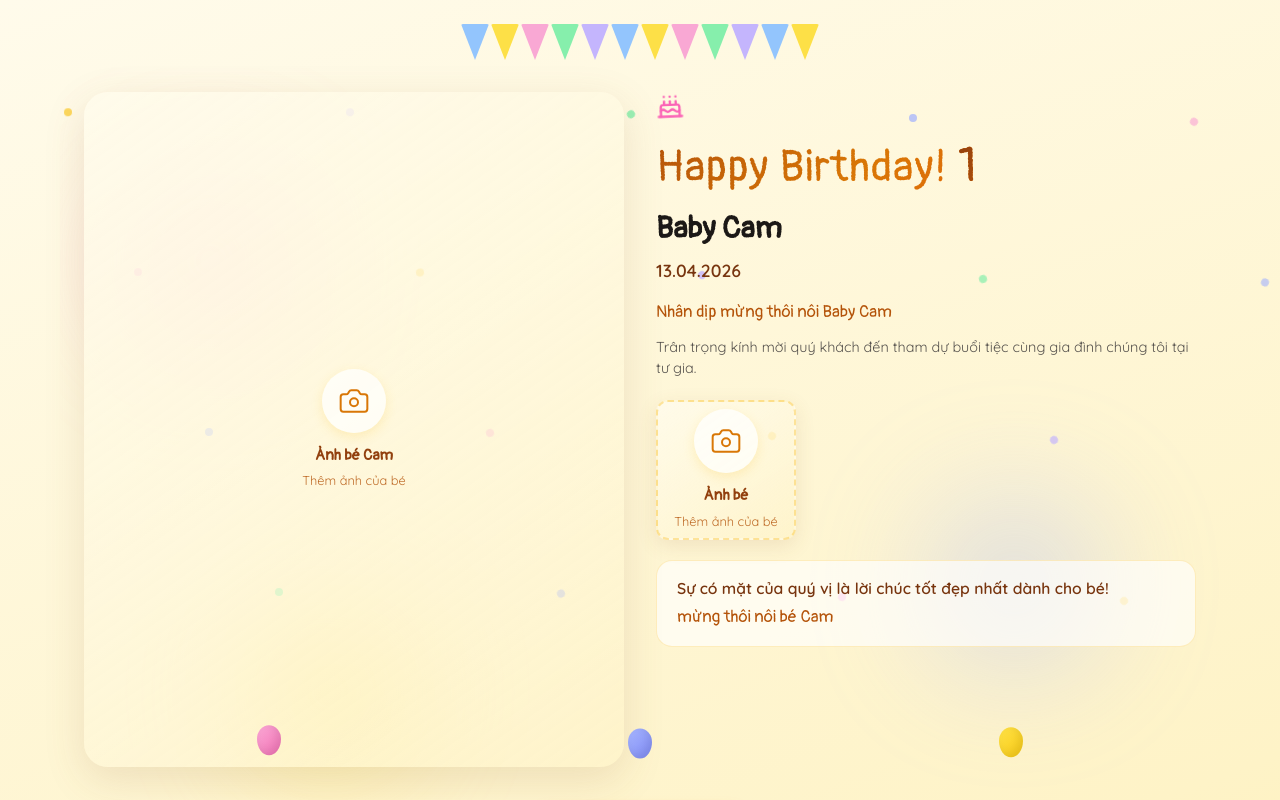
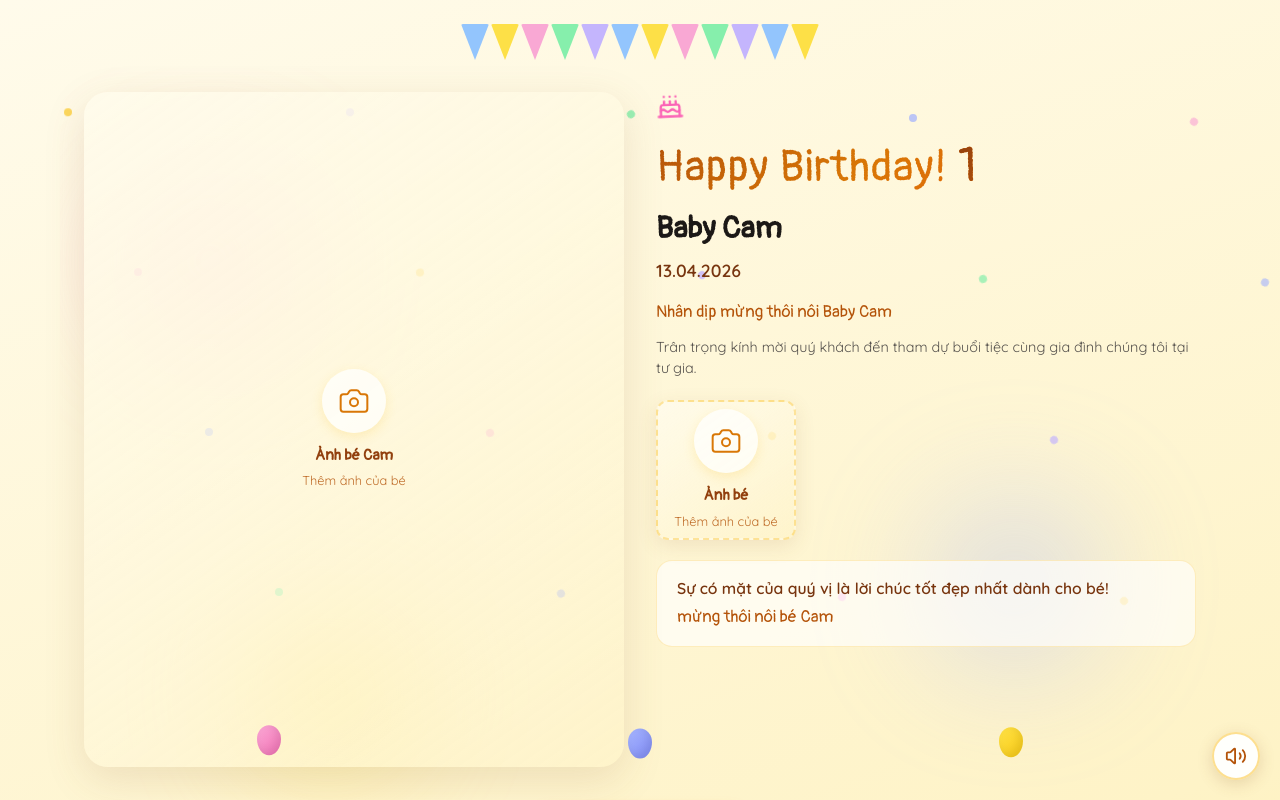
Before and after one commit to Namdevv/HPPD_CAM, a React (Vite) app: page / in a window 1280 px wide. Shown: the top 800 px of the page. Built offline with nearby package versions, Linux system fonts and the light colour scheme; no server answers.

Commit message:
feat: Add autoplay and mute toggle for Happy Birthday music in the app

```diff
--- a/src/App.tsx
+++ b/src/App.tsx
@@ -1,12 +1,15 @@
-import React, { useState, useEffect } from 'react';
+import React, { useState, useEffect, useRef } from 'react';
 import { motion, AnimatePresence } from 'motion/react';
-import { Heart, Camera, MessageCircle, Send, Sparkles, Star, Cake, ChevronLeft, ChevronRight, X, MapPin } from 'lucide-react';
+import { Heart, Camera, MessageCircle, Send, Sparkles, Star, Cake, ChevronLeft, ChevronRight, X, MapPin, Volume2, VolumeX } from 'lucide-react';
 
 // Địa điểm tiệc — sửa địa chỉ và link Google Maps embed (lấy từ Google Maps → Chia sẻ → Nhúng bản đồ)
 const PARTY_ADDRESS = '964/2 Lê Đức Anh, Tân Tạo, Bình Tân, TP.HCM';
 // Lấy link embed: Google Maps → Chọn địa điểm → Chia sẻ → Nhúng bản đồ → copy src của iframe
 const PARTY_MAP_EMBED_URL = `https://www.google.com/maps?q=${encodeURIComponent(PARTY_ADDRESS)}&output=embed`;
 import confetti from 'canvas-confetti';
+
+// Nhạc Happy Birthday — đặt file happy-birthday.mp3 vào thư mục public/
+const BIRTHDAY_MUSIC_SRC = '/atlasaudio-birthday-491022.mp3';
 
 interface Wish {
   id: number;
@@ -97,6 +100,8 @@ export default function App() {
   const [lightboxOpen, setLightboxOpen] = useState(false);
   const [lightboxIndex, setLightboxIndex] = useState(0);
   const [lightboxDirection, setLightboxDirection] = useState<1 | -1>(1);
+  const [musicMuted, setMusicMuted] = useState(false);
+  const audioRef = useRef<HTMLAudioElement>(null);
 
   useEffect(() => {
     fetchWishes();
@@ -112,6 +117,45 @@ export default function App() {
       document.body.style.overflow = '';
     };
   }, [lightboxOpen]);
+
+  // Nhạc — đồng bộ trạng thái mute
+  useEffect(() => {
+    const audio = audioRef.current;
+    if (!audio) return;
+    audio.muted = musicMuted;
+  }, [musicMuted]);
+
+  // Tự phát khi vào web; nếu trình duyệt chặn thì bấm/chạm một cái là có tiếng
+  useEffect(() => {
+    const audio = audioRef.current;
+    if (!audio) return;
+    audio.volume = 0.6;
+
+    const tryPlay = () => {
+      if (!audio.paused) return;
+      audio.muted = musicMuted;
+      audio.play().catch(() => {});
+    };
+
+    tryPlay();
+    audio.addEventListener('canplaythrough', tryPlay);
+
+    const onFirstInteraction = () => {
+      setMusicMuted(false);
+      if (audio.paused) {
+        audio.muted = false;
+        audio.play().catch(() => {});
+      }
+    };
+    document.addEventListener('click', onFirstInteraction, { once: true, passive: true });
+    document.addEventListener('touchstart', onFirstInteraction, { once: true, passive: true });
+
+    return () => {
+      audio.removeEventListener('canplaythrough', tryPlay);
+      document.removeEventListener('click', onFirstInteraction);
+      document.removeEventListener('touchstart', onFirstInteraction);
+    };
+  }, []);
 
   const fetchWishes = async () => {
     try {
@@ -161,6 +205,20 @@ export default function App() {
 
   return (
     <div className="min-h-screen font-sans selection:bg-pink-200 selection:text-pink-900 invitation-page">
+      {/* Nhạc Happy Birthday — file public/happy-birthday.mp3 */}
+      <audio ref={audioRef} src={BIRTHDAY_MUSIC_SRC} loop preload="auto" />
+
+      {/* Nút bật/tắt nhạc (trình duyệt thường chặn autoplay, bấm để phát) */}
+      <button
+        type="button"
+        className="music-toggle"
+        onClick={() => setMusicMuted((m) => !m)}
+        title={musicMuted ? 'Phát nhạc' : 'Tắt nhạc'}
+        aria-label={musicMuted ? 'Phát nhạc' : 'Tắt nhạc'}
+      >
+        {musicMuted ? <VolumeX size={22} /> : <Volume2 size={22} />}
+      </button>
+
       {/* Bunting / Cờ trang trí */}
       <div className="bunting" aria-hidden>
         {[...Array(12)].map((_, i) => (
--- a/src/index.css
+++ b/src/index.css
@@ -34,6 +34,31 @@ body {
 :root {
   --content-max: 1160px;
   --content-padding: clamp(1rem, 3vw, 1.5rem);
+}
+
+/* Nút bật/tắt nhạc Happy Birthday */
+.music-toggle {
+  position: fixed;
+  bottom: 1.25rem;
+  right: 1.25rem;
+  z-index: 50;
+  width: 48px;
+  height: 48px;
+  border-radius: 50%;
+  background: rgba(255, 255, 255, 0.95);
+  border: 2px solid rgba(251, 191, 36, 0.5);
+  color: #b45309;
+  display: flex;
+  align-items: center;
+  justify-content: center;
+  cursor: pointer;
+  box-shadow: 0 4px 16px rgba(139, 92, 46, 0.2);
+  transition: transform 0.2s, box-shadow 0.2s;
+}
+
+.music-toggle:hover {
+  transform: scale(1.08);
+  box-shadow: 0 6px 20px rgba(139, 92, 46, 0.25);
 }
 
 /* ========== Trang đầu — Hero thiệp mời ========== */
```
Also changed, not shown: 2 other files (tests, documents, lock files or other folders).
